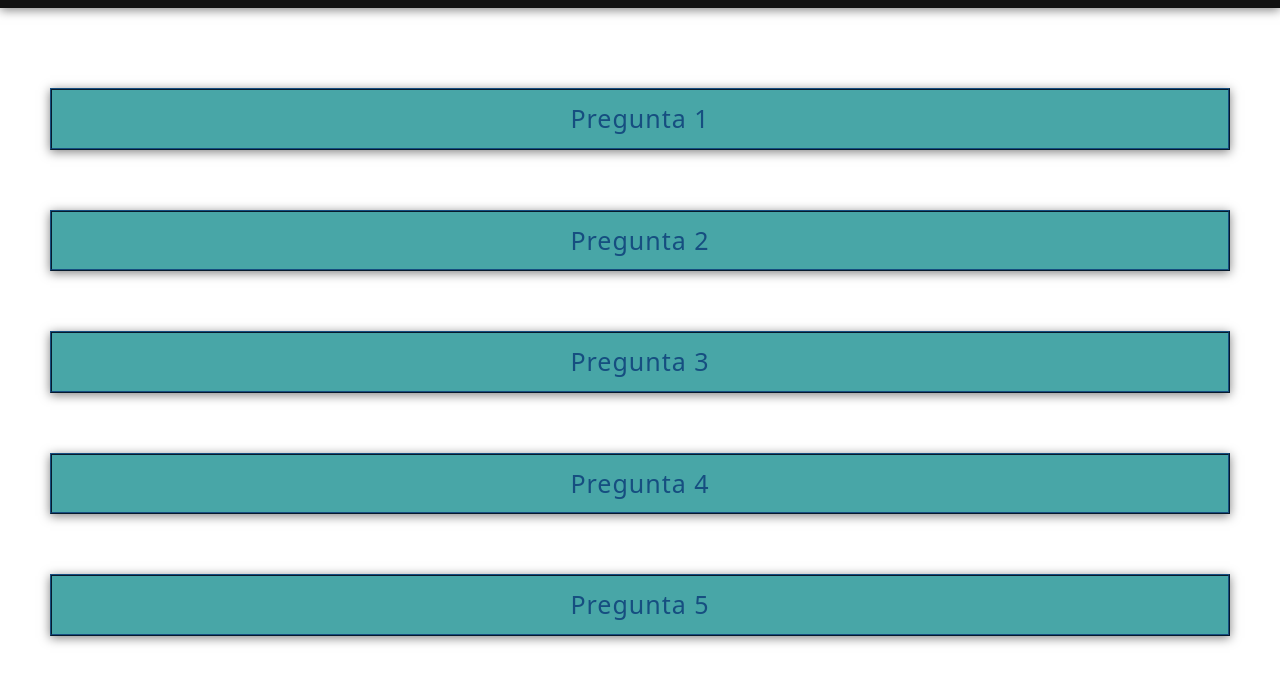
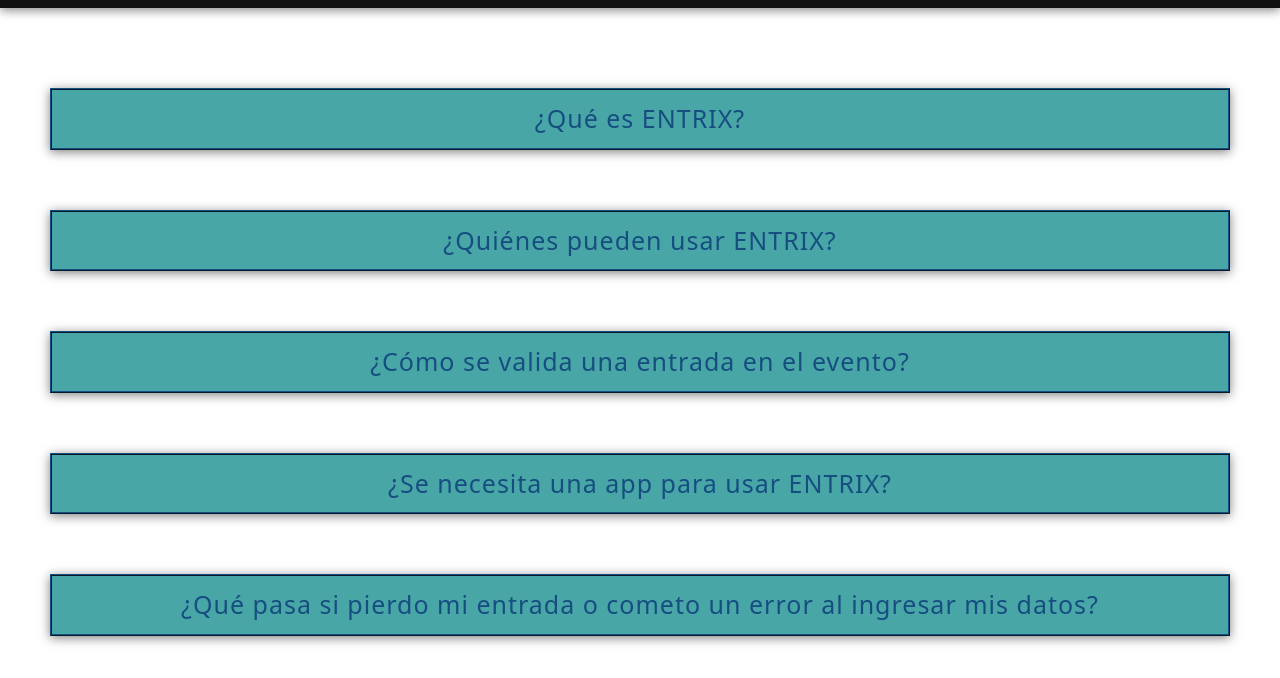
Before and after one commit to DaianaCardinaux/ENTRIX, a plain HTML site: page pages/FAQ.html in a window 1280 px wide. Shown: the part 122-800 px from the top of the page. Drawn offline with nearby package versions, Linux system fonts and the light colour scheme.

Commit message:
footer y faq

```diff
--- a/pages/FAQ.html
+++ b/pages/FAQ.html
@@ -34,29 +34,29 @@
 
     <main>
         <div class="preguntaContainer">
-            <button class="pregunta">Pregunta 1</button>
+            <button class="pregunta">¿Qué es ENTRIX?</button>
                 <div class="respuesta hidden">
-                    <p>Lorem ipsum dolor sit amet consectetur adipisicing elit. Nihil doloribus necessitatibus modi. Voluptate numquam velit magni quo saepe totam rerum pariatur impedit placeat maxime ducimus fuga suscipit aut aspernatur beatae, obcaecati eos dolor veritatis! Sequi nobis culpa, perspiciatis perferendis in, blanditiis reiciendis recusandae exercitationem placeat consequuntur similique iste. Iure ipsam veniam recusandae dolor esse, cupiditate ullam commodi provident minima ea tenetur hic vero iste asperiores, impedit blanditiis delectus ducimus accusamus facilis itaque possimus excepturi a? Deleniti ea architecto, aperiam suscipit numquam ut iure dolor voluptatibus assumenda inventore! Illo expedita rerum fugit alias dolorum eos, assumenda ipsam nemo fugiat odit ipsa.</p>
+                    <p>ENTRIX es una plataforma web pensada para facilitar la venta y validación de entradas digitales en eventos pequeños y medianos.</p>
                 </div>
 
-            <button class="pregunta">Pregunta 2</button>
+            <button class="pregunta">¿Quiénes pueden usar ENTRIX?</button>
                 <div class="respuesta hidden">
-                    <p>Lorem ipsum dolor sit amet consectetur adipisicing elit. Nihil doloribus necessitatibus modi. Voluptate numquam velit magni quo saepe totam rerum pariatur impedit placeat maxime ducimus fuga suscipit aut aspernatur beatae, obcaecati eos dolor veritatis! Sequi nobis culpa, perspiciatis perferendis in, blanditiis reiciendis recusandae exercitationem placeat consequuntur similique iste. Iure ipsam veniam recusandae dolor esse, cupiditate ullam commodi provident minima ea tenetur hic vero iste asperiores, impedit blanditiis delectus ducimus accusamus facilis itaque possimus excepturi a? Deleniti ea architecto, aperiam suscipit numquam ut iure dolor voluptatibus assumenda inventore! Illo expedita rerum fugit alias dolorum eos, assumenda ipsam nemo fugiat odit ipsa.</p>
+                    <p>Organizadores de eventos, asistentes que compran entradas, y validadores encargados del control de ingreso.</p>
                 </div>
 
-            <button class="pregunta">Pregunta 3</button>
+            <button class="pregunta"> ¿Cómo se valida una entrada en el evento?</button>
                 <div class="respuesta hidden">
-                    <p>Lorem ipsum dolor sit amet consectetur adipisicing elit. Nihil doloribus necessitatibus modi. Voluptate numquam velit magni quo saepe totam rerum pariatur impedit placeat maxime ducimus fuga suscipit aut aspernatur beatae, obcaecati eos dolor veritatis! Sequi nobis culpa, perspiciatis perferendis in, blanditiis reiciendis recusandae exercitationem placeat consequuntur similique iste. Iure ipsam veniam recusandae dolor esse, cupiditate ullam commodi provident minima ea tenetur hic vero iste asperiores, impedit blanditiis delectus ducimus accusamus facilis itaque possimus excepturi a? Deleniti ea architecto, aperiam suscipit numquam ut iure dolor voluptatibus assumenda inventore! Illo expedita rerum fugit alias dolorum eos, assumenda ipsam nemo fugiat odit ipsa.</p>
+                    <p>Las entradas tienen un código QR único que se escanea desde cualquier dispositivo autorizado por el organizador.</p>
                 </div>
 
-            <button class="pregunta">Pregunta 4</button>
+            <button class="pregunta">¿Se necesita una app para usar ENTRIX?</button>
                 <div class="respuesta hidden">
-                    <p>Lorem ipsum dolor sit amet consectetur adipisicing elit. Nihil doloribus necessitatibus modi. Voluptate numquam velit magni quo saepe totam rerum pariatur impedit placeat maxime ducimus fuga suscipit aut aspernatur beatae, obcaecati eos dolor veritatis! Sequi nobis culpa, perspiciatis perferendis in, blanditiis reiciendis recusandae exercitationem placeat consequuntur similique iste. Iure ipsam veniam recusandae dolor esse, cupiditate ullam commodi provident minima ea tenetur hic vero iste asperiores, impedit blanditiis delectus ducimus accusamus facilis itaque possimus excepturi a? Deleniti ea architecto, aperiam suscipit numquam ut iure dolor voluptatibus assumenda inventore! Illo expedita rerum fugit alias dolorum eos, assumenda ipsam nemo fugiat odit ipsa.</p>
+                    <p>No, ENTRIX funciona directamente desde el navegador en computadoras y dispositivos móviles.</p>
                 </div>
 
-            <button class="pregunta">Pregunta 5</button>
+            <button class="pregunta">¿Qué pasa si pierdo mi entrada o cometo un error al ingresar mis datos?</button>
                 <div class="respuesta hidden">
-                    <p>Lorem ipsum dolor sit amet consectetur adipisicing elit. Nihil doloribus necessitatibus modi. Voluptate numquam velit magni quo saepe totam rerum pariatur impedit placeat maxime ducimus fuga suscipit aut aspernatur beatae, obcaecati eos dolor veritatis! Sequi nobis culpa, perspiciatis perferendis in, blanditiis reiciendis recusandae exercitationem placeat consequuntur similique iste. Iure ipsam veniam recusandae dolor esse, cupiditate ullam commodi provident minima ea tenetur hic vero iste asperiores, impedit blanditiis delectus ducimus accusamus facilis itaque possimus excepturi a? Deleniti ea architecto, aperiam suscipit numquam ut iure dolor voluptatibus assumenda inventore! Illo expedita rerum fugit alias dolorum eos, assumenda ipsam nemo fugiat odit ipsa.</p>
+                    <p>Podés solicitar el reenvío o corrección desde la plataforma; la petición será analizada y te llegará a tu correo la entrada correspondiente.</p>
                 </div>
         </div>
     </main>
```
Also changed, not shown: pages/nosotros.html (+8 -1 lines).
